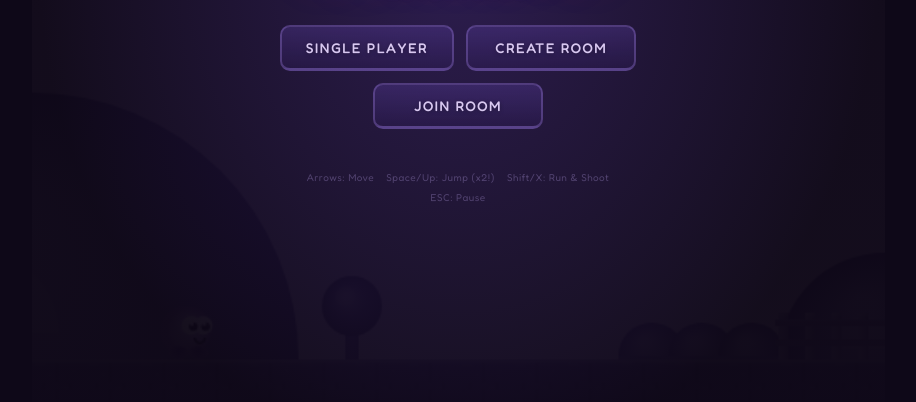
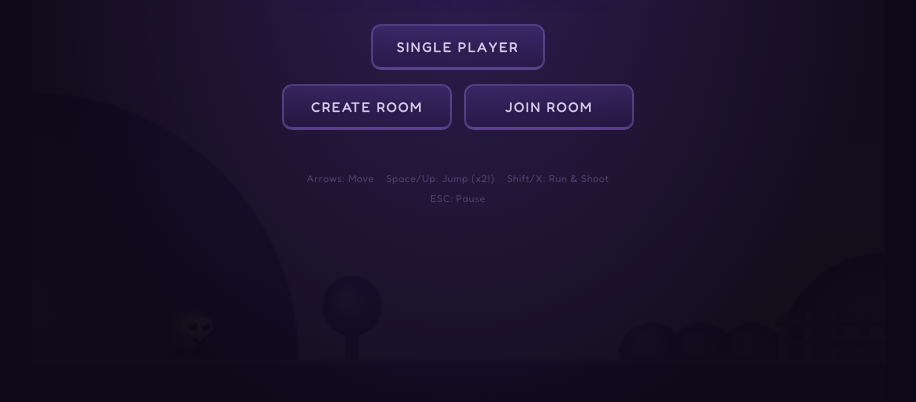
Before and after one commit to santio89/embed-adventures, a website: page public/index.html in a window 1280 px wide. Shown: the part 334-736 px from the top of the page, without its empty margins (182-1098 px from the left). Drawn offline with nearby package versions, Linux system fonts and the light colour scheme.

Commit message:
small fix

```diff
--- a/public/index.html
+++ b/public/index.html
@@ -450,6 +450,8 @@
       <div class="menu-subtitle">Adventures</div>
       <div class="btn-row">
         <button class="menu-btn" onclick="showSinglePlayerSetup()">SINGLE PLAYER</button>
+      </div>
+      <div class="btn-row">
         <button class="menu-btn" onclick="showCreateRoom()">CREATE ROOM</button>
         <button class="menu-btn" onclick="showJoinRoom()">JOIN ROOM</button>
       </div>
```
